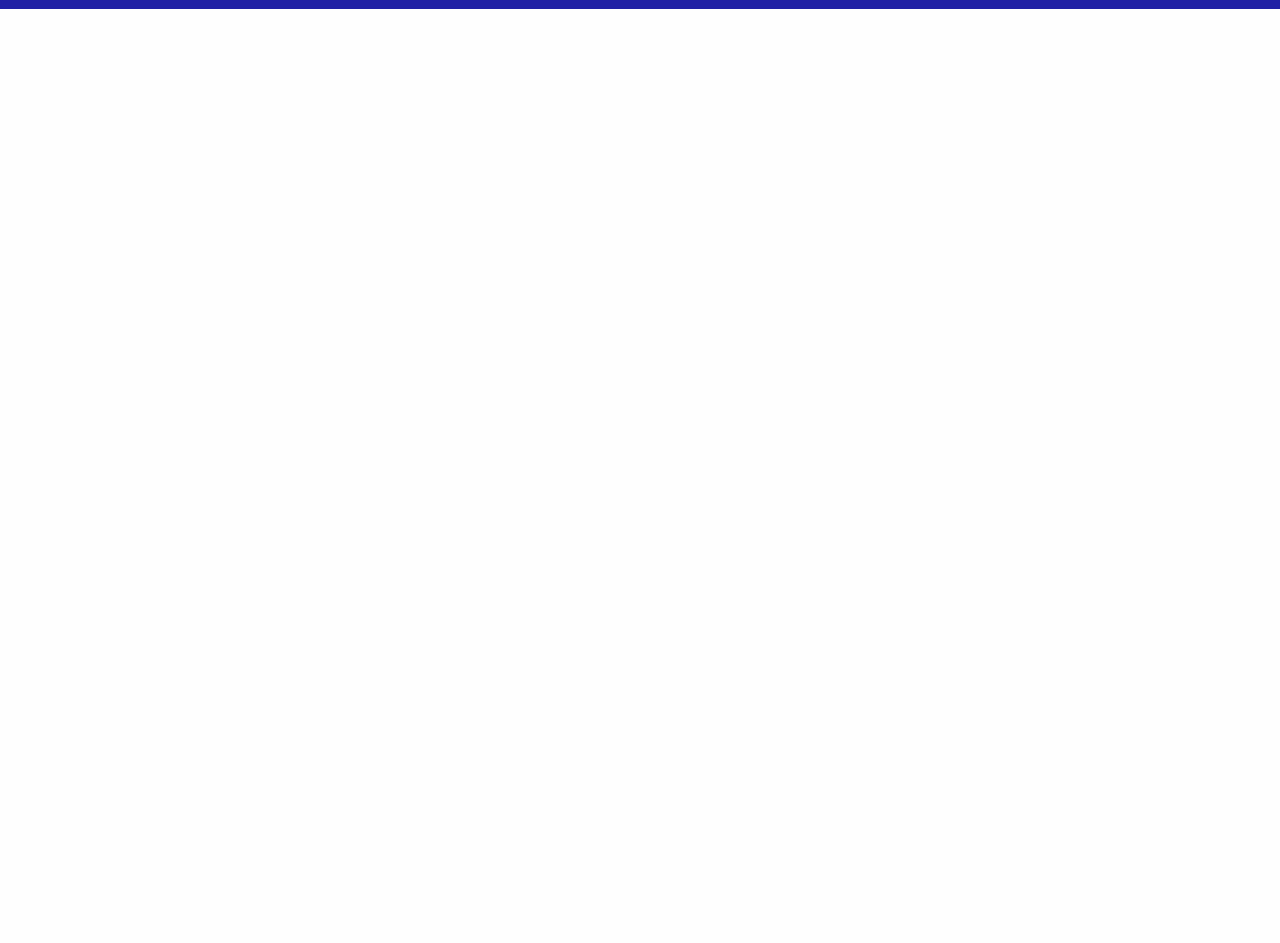
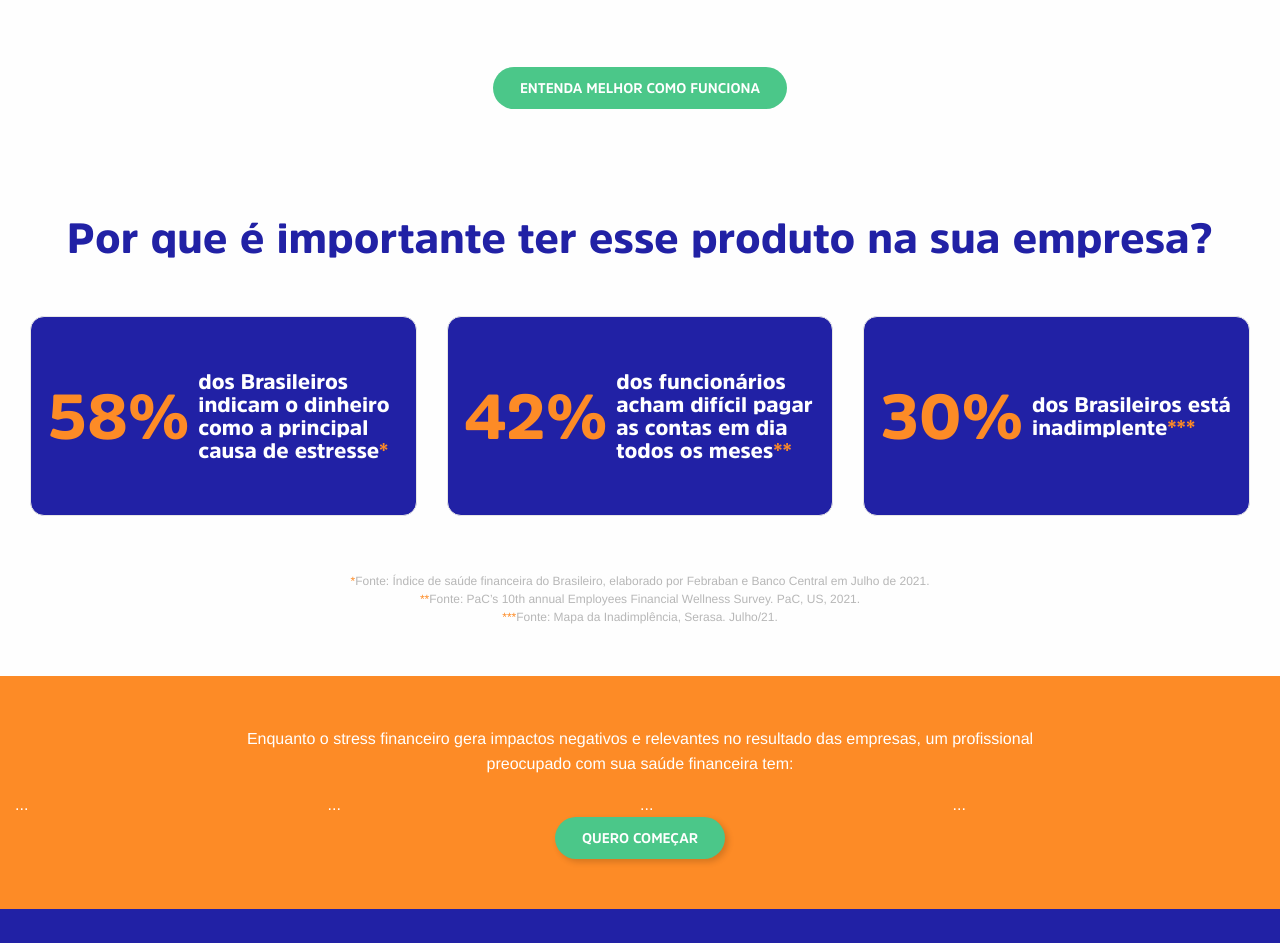
Before and after one commit to brianalvesm/rembly, a website: page index.html in a window 1280 px wide. Shown: the part 1679-2622 px from the top of the page. Before the commit the page ends 1688 px from the top, so only its background shows below. Drawn offline with nearby package versions, Linux system fonts and the light colour scheme.

Commit message:
Segue implementação de layout na página inicial

```diff
--- a/index.html
+++ b/index.html
@@ -77,7 +77,7 @@
       <section class="sec">
         <div class="grid-container">
           <div class="grid-x">
-            <div class="cell small-12">
+            <div class="cell small-12 text-center">
               <h2 class="title">Como funciona?</h2>
             </div>
           </div>
@@ -132,12 +132,65 @@
       </section>
       <section class="sec">
         <div class="grid-container">
-          <div class="grid-x align-middle">
-            <div class="cell small-12 medium-6">
-
+          <div class="grid-x">
+            <div class="cell small-12 text-center">
+              <a class="btn btn--primary">Entenda melhor como funciona</a>
             </div>
-            <div class="cell small-12 medium-6 flex align-center">
-
+          </div>
+        </div>
+      </section>
+      <section class="sec sec--why-purchase">
+        <div class="grid-container">
+          <div class="grid-x">
+            <div class="cell small-12 text-center">
+              <h2 class="title">Por que é importante ter esse produto na sua empresa?</h2>
+            </div>
+          </div>
+          <div class="grid-x grid-margin-x align-middle cards-spacing">
+            <div class="cell small-12 medium-6 large-4">
+              <div class="card">
+                <span class="percentage">58%</span>
+                <h3 class="card-text">dos Brasileiros indicam o dinheiro como a principal causa de estresse<span class="highlight">*</span></h3>
+              </div>
+            </div>
+            <div class="cell small-12 medium-6 large-4">
+              <div class="card">
+                <span class="percentage">42%</span>
+                <h3 class="card-text">dos funcionários acham difícil pagar as contas em dia todos os meses<span class="highlight">**</span></h3>
+              </div>
+            </div>
+            <div class="cell small-12 medium-6 large-4">
+              <div class="card">
+                <span class="percentage">30%</span>
+                <h3 class="card-text">dos Brasileiros está inadimplente<span class="highlight">***</span></h3>
+              </div>
+            </div>
+          </div>
+          <div class="grid-x">
+            <div class="cell small-12 text-center">
+              <span class="disclaimer"><span class="highlight">*</span>Fonte: Índice de saúde financeira do Brasileiro, elaborado por Febraban e Banco Central em Julho de 2021.</span>
+              <span class="disclaimer"><span class="highlight">**</span>Fonte: PaC’s 10th annual Employees Financial Wellness Survey. PaC, US, 2021.</span>
+              <span class="disclaimer"><span class="highlight">***</span>Fonte: Mapa da Inadimplência, Serasa. Julho/21.</span>
+            </div>
+          </div>
+        </div>
+      </section>
+      <section class="sec sec--highlighted">
+        <div class="grid-container">
+          <div class="grid-x align-center">
+            <div class="cell small-12 medium-8 text-center">
+              <p>Enquanto o stress financeiro gera impactos negativos e relevantes no resultado das empresas, um profissional preocupado com sua saúde financeira tem:</p>
+            </div>
+          </div>
+          <div class="grid-x">
+            <div class="cell small-12 medium-6 large-3">...</div>
+            <div class="cell small-12 medium-6 large-3">...</div>
+            <div class="cell small-12 medium-6 large-3">...</div>
+            <div class="cell small-12 medium-6 large-3">...</div>
+          </div>
+          <div class="grid-x">
+            <div class="cell small-12 text-center">
+              <a class="btn btn--primary">Quero começar</a>
             </div>
           </div>
         </div>
--- a/sass/_components.sass
+++ b/sass/_components.sass
@@ -1,5 +1,6 @@
 // Components
 .btn
+	display: inline-block
 	padding: 10px 27px 11px
 	font-family: 'amsipro-bold'
 	font-size: 14px
@@ -45,7 +46,7 @@ header
 		height: 64px
 		padding-top: initial
 		position: fixed
-		box-shadow: 3px 3px 6px rgba(black, 0.16)
+		box-shadow: $shadow
 		nav a:not(.btn)
 			padding: 10px 0 13px 50px
 			margin-left: initial
@@ -68,7 +69,7 @@ header
 			top: 0
 			left: 0
 			z-index: 2
-			box-shadow: 3px 3px 6px rgba(black, 0.16)
+			box-shadow: $shadow
 			.close-icon
 				display: inline-flex
 				width: 14px
--- a/sass/_variables.sass
+++ b/sass/_variables.sass
@@ -2,3 +2,5 @@
 $blue:   #2121A5
 $green:  #4BC789
 $orange: #FD8B26
+
+$shadow: 3px 3px 6px rgba(black, 0.16)
--- a/sass/style.sass
+++ b/sass/style.sass
@@ -13,6 +13,9 @@
 
 .highlight
 	color: $orange
+
+.text-center
+	text-align: center
 
 .separator
 	display: block
@@ -35,7 +38,7 @@ body
 .front-page
 	// Sections
 	.sec
-		padding-top: 50px
+		padding: 50px 0
 		&--hero
 			padding-top: 100px
 			display: flex
@@ -61,6 +64,7 @@ body
 			@media (min-width: 40rem)
 				height: 768px
 		&--how-it-works
+			padding: 126px 0 20px
 			.how-it-works-topics
 				display: flex
 				flex-direction: column
@@ -126,6 +130,37 @@ body
 				align-items: flex-end
 				@media (min-width: 40rem)
 					justify-content: center
+		&--why-purchase
+			.cards-spacing
+				margin: 40px 0
+			.card
+				background-color: $blue
+				border-radius: 14px
+				display: flex
+				flex-direction: row
+				align-items: center
+				justify-content: center
+				height: 200px
+				.percentage
+					color: $orange
+					font-family: 'amsipro-black'
+					font-size: 63px
+					margin-right: 9px
+				.card-text
+					font-family: 'amsipro-black'
+					font-size: 21px
+					line-height: 1.1
+					color: white
+					max-width: 200px
+			.disclaimer
+				display: block
+				font-size: 12px
+				color: #b7b7b7
+		&--highlighted
+			background-color: $orange
+			color: white
+			.btn
+				box-shadow: $shadow
 		@media (max-width: 40rem)
 			padding-top: 75px
 			&--hero
```
Also changed, not shown: css/style.css.
